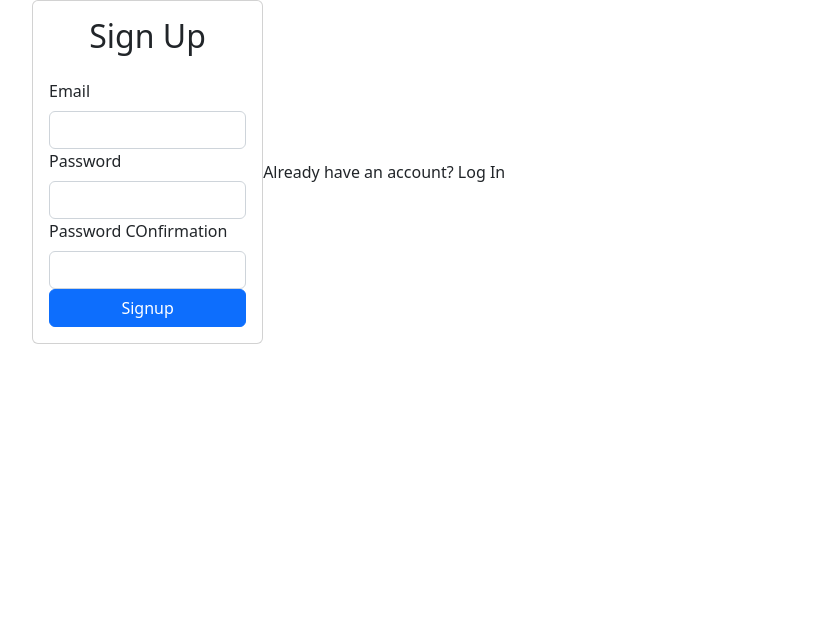
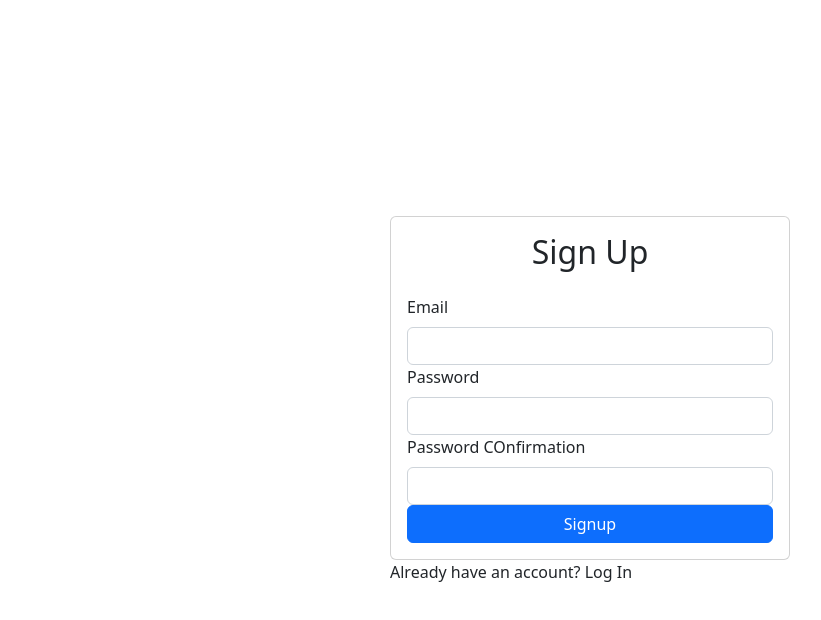
Before and after one commit to Dr-Lempo/Auth, a React (Create React App) app in the folder firebase-auth/: page / in a window 1280 px wide. Shown: the top 620 px of the page, without its empty margins (50-871 px from the left). Built offline with nearby package versions, Linux system fonts and the light colour scheme; no server answers.

Commit message:
signup page  styling bug

```diff
--- a/firebase-auth/src/components/App.js
+++ b/firebase-auth/src/components/App.js
@@ -6,8 +6,10 @@
 function App() {
   return (
     <AuthProvider>
-      <Container className='d-flex align-items-center justify-content-center'>
-        <Signup />
+      <Container className='d-flex align-items-center justify-content-center' style={{ minHeight: "100vh" }}>
+        <div className='w-100' style={{ maxWidth: "400px" }}>
+          <Signup />
+        </div>
       </Container>
     </AuthProvider>
   )
```
